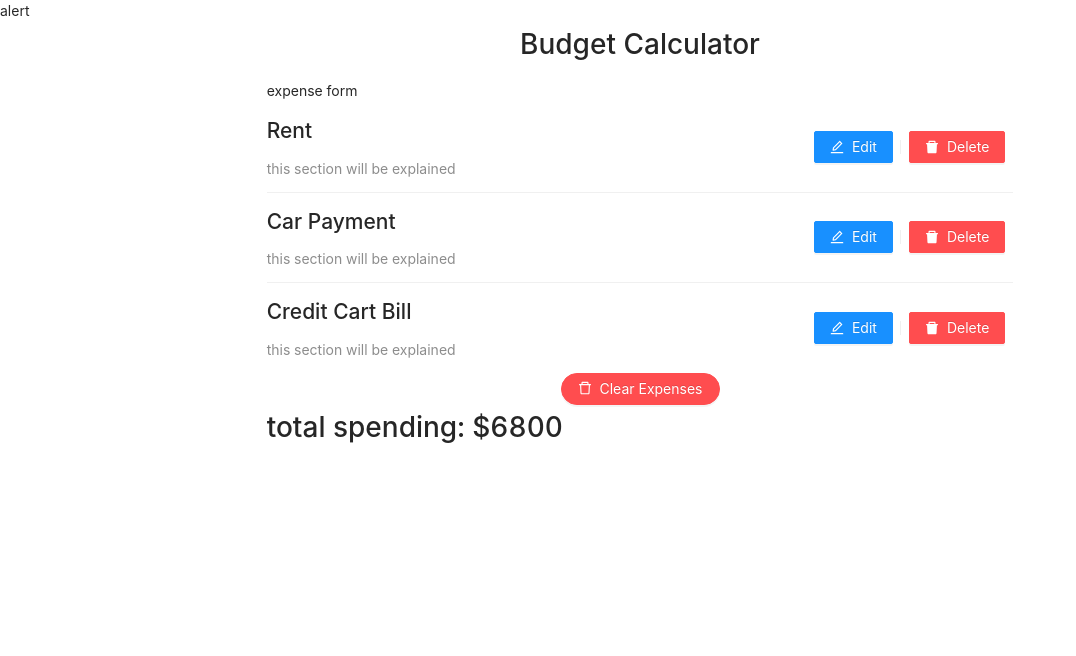
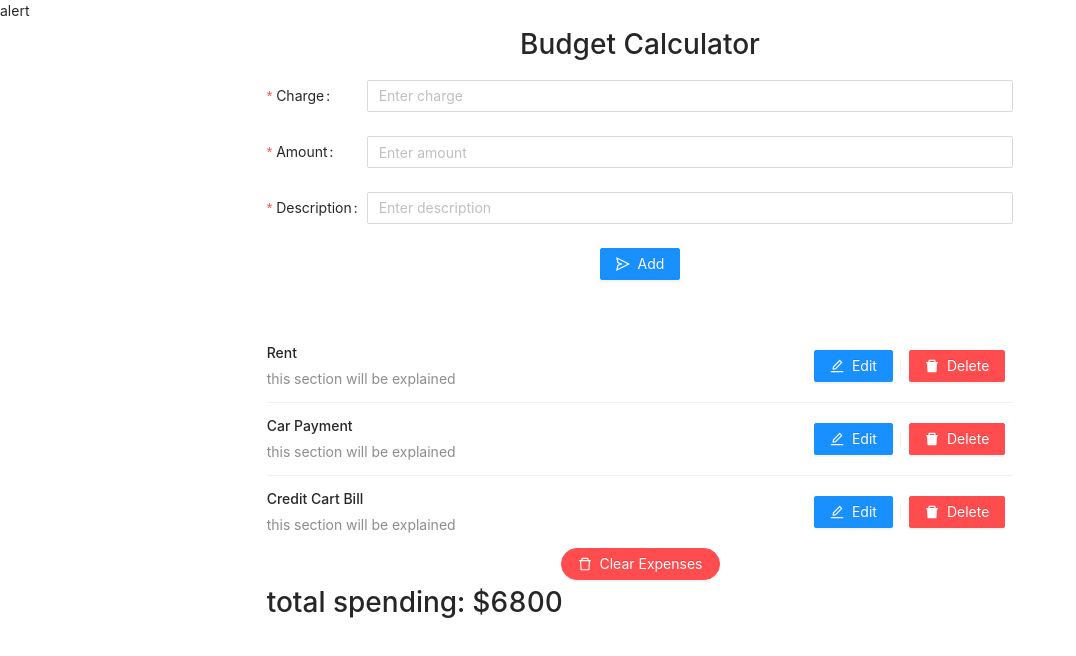
Before and after one commit to alican-uver/React-Budget-Calculator, a React (Create React App) app: page / in a window 1280 px wide. Shown: the top 656 px of the page, without its empty margins (0-1076 px from the left). Built offline with nearby package versions, Linux system fonts and the light colour scheme.

Commit message:
expense form comp written

```diff
--- a/src/components/ExpenseForm.js
+++ b/src/components/ExpenseForm.js
@@ -1,10 +1,42 @@
-import React from 'react'
+import React from 'react';
+import { Form, Input, InputNumber, Button } from 'antd';
+import { SendOutlined } from '@ant-design/icons';
 
 const ExpenseForm = () => {
     return (
-        <div>
-            expense form
-        </div>
+        <Form className="text-center" style={{ marginBottom: '50px' }}>
+            <Form.Item
+                className="form-label"
+                label="Charge"
+                name="charge"
+                rules={[{ required: true, message: 'Please input your charge!' }]}
+            >
+                <Input type="text" placeholder="Enter charge" />
+            </Form.Item>
+            <Form.Item
+                className="form-label"
+                label="Amount"
+                name="amount"
+                rules={[{ required: true, message: 'Please input your amount!' }]}
+            >
+                <InputNumber type="number" style={{ width: '100%' }} placeholder="Enter amount" />
+            </Form.Item>
+            <Form.Item
+                className="form-label"
+                label="Description"
+                name="description"
+                rules={[{ required: true, message: 'Please input your description!' }]}
+            >
+                <Input type="text" placeholder="Enter description" />
+            </Form.Item>
+            <Button
+                type="primary"
+                htmlType="submit"
+                icon={<SendOutlined />}
+            >
+                Add
+            </Button>
+        </Form>
     )
 }
 
--- a/src/components/ExpenseItem.js
+++ b/src/components/ExpenseItem.js
@@ -11,7 +11,7 @@ const ExpenseItem = ({ expense }) => {
                 actions={[<Button type="primary" icon={<EditOutlined />}>Edit</Button>, <Button type="danger" icon={<DeleteFilled />}>Delete</Button>]}
             >
                 <List.Item.Meta
-                    title={<h2>{expense.charge}</h2>}
+                    title={<span>{expense.charge}</span>}
                     description={expense.description}
                 />
             </List.Item>
--- a/src/index.css
+++ b/src/index.css
@@ -5,3 +5,7 @@
 .ant-list-item-meta-title {
     text-transform: capitalize;
 }
+
+.form-label label{
+    min-width: 100px;
+}
```
